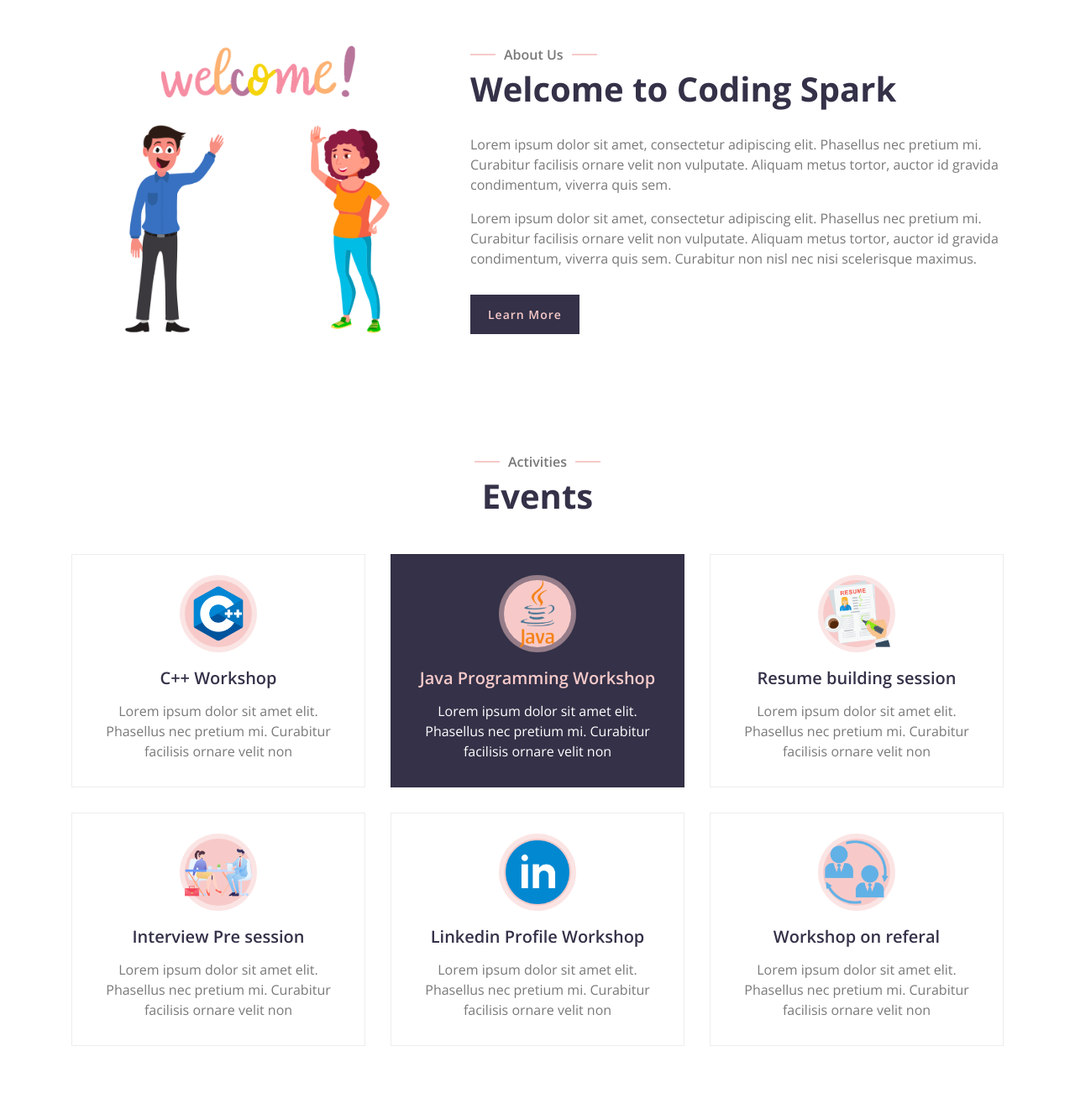
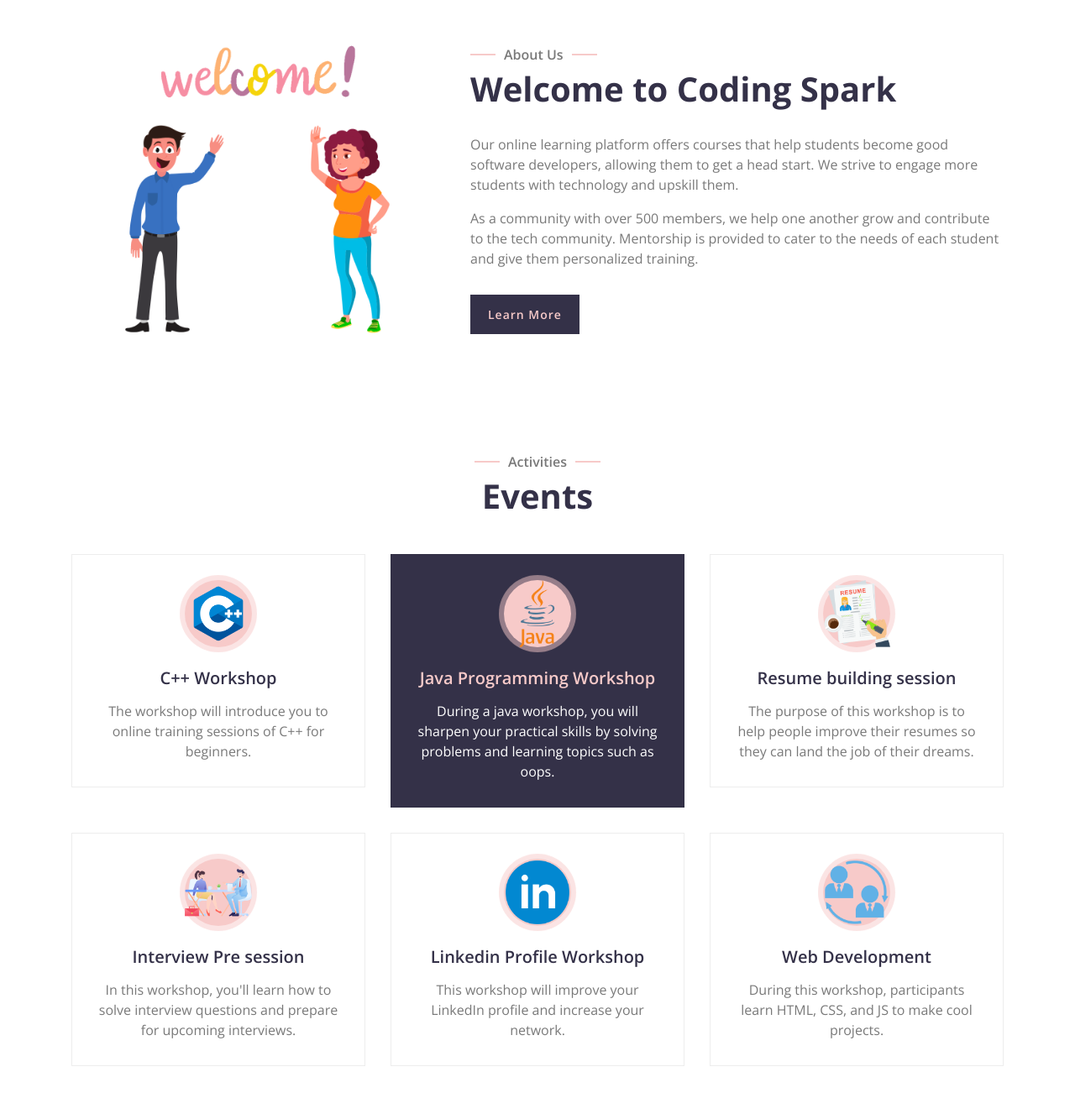
Before and after one commit to itsmesohit/pritam, a plain HTML site: page index.html in a window 1280 px wide. Shown: the part 767-2100 px from the top of the page at 84% size. Drawn offline with nearby package versions, Linux system fonts and the light colour scheme.

Commit message:
content updated

```diff
--- a/index.html
+++ b/index.html
@@ -48,13 +48,13 @@
                         <!-- <a href="class.html" class="nav-item nav-link">Class</a> -->
                         <a href="team.html" class="nav-item nav-link">Team</a>
                         <!-- <a href="portfolio.html" class="nav-item nav-link">Pose</a> -->
-                        <div class="nav-item dropdown">
+                        <!-- <div class="nav-item dropdown">
                             <a href="#" class="nav-link dropdown-toggle" data-toggle="dropdown">Blog</a>
                             <div class="dropdown-menu">
                                 <a href="blog.html" class="dropdown-item">Blog Grid</a>
                                 <a href="single.html" class="dropdown-item">Blog Detail</a>
                             </div>
-                        </div>
+                        </div> -->
                         <a href="contact.html" class="nav-item nav-link">Contact</a>
                     </div>
                 </div>
@@ -71,7 +71,7 @@
                         <div class="hero-text">
                             <h1>"Give a spark to your coding career with us."</h1>
                             <p>
-                                Lorem ipsum dolor sit amet elit. Phasell nec pretum mi. Curabi ornare velit non. Aliqua metus tortor auctor quis sem.
+                                An one-stop learning platform providing online coding courses to make you industry-ready.
                             </p>
                             <div class="hero-btn">
                                 <a class="btn" href="">Contact Us</a>
@@ -106,10 +106,13 @@
                         </div>
                         <div class="about-text">
                             <p>
-                                Lorem ipsum dolor sit amet, consectetur adipiscing elit. Phasellus nec pretium mi. Curabitur facilisis ornare velit non vulputate. Aliquam metus tortor, auctor id gravida condimentum, viverra quis sem.
+                                Our online learning platform offers courses that help students become good software developers, allowing them to get a head start.
+We strive to engage more students with technology and upskill them.
+
                             </p>
                             <p>
-                                Lorem ipsum dolor sit amet, consectetur adipiscing elit. Phasellus nec pretium mi. Curabitur facilisis ornare velit non vulputate. Aliquam metus tortor, auctor id gravida condimentum, viverra quis sem. Curabitur non nisl nec nisi scelerisque maximus.
+                                As a community with over 500 members, we help one another grow and contribute to the tech community.
+Mentorship is provided to cater to the needs of each student and give them personalized training.
                             </p>
                             <a class="btn" href="">Learn More</a>
                         </div>
@@ -136,7 +139,7 @@
                             </div>
                             <h3>C++ Workshop</h3>
                             <p>
-                                Lorem ipsum dolor sit amet elit. Phasellus nec pretium mi. Curabitur facilisis ornare velit non
+                                The workshop will introduce you to online training sessions of C++ for beginners.
                             </p>
                         </div>
                     </div>
@@ -147,7 +150,7 @@
                             </div>
                             <h3>Java Programming Workshop</h3>
                             <p>
-                                Lorem ipsum dolor sit amet elit. Phasellus nec pretium mi. Curabitur facilisis ornare velit non
+                                During a java workshop, you will sharpen your practical skills by solving problems and learning topics such as oops.
                             </p>
                         </div>
                     </div>
@@ -158,7 +161,7 @@
                             </div>
                             <h3>Resume building session</h3>
                             <p>
-                                Lorem ipsum dolor sit amet elit. Phasellus nec pretium mi. Curabitur facilisis ornare velit non
+                                The purpose of this workshop is to help people improve their resumes so they can land the job of their dreams.
                             </p>
                         </div>
                     </div>
@@ -169,7 +172,7 @@
                             </div>
                             <h3>Interview Pre session</h3>
                             <p>
-                                Lorem ipsum dolor sit amet elit. Phasellus nec pretium mi. Curabitur facilisis ornare velit non
+                                In this workshop, you'll learn how to solve interview questions and prepare for upcoming interviews.
                             </p>
                         </div>
                     </div>
@@ -180,7 +183,7 @@
                             </div>
                             <h3>Linkedin Profile Workshop</h3>
                             <p>
-                                Lorem ipsum dolor sit amet elit. Phasellus nec pretium mi. Curabitur facilisis ornare velit non
+                                This workshop will improve your LinkedIn profile and increase your network.
                             </p>
                         </div>
                     </div>
@@ -189,9 +192,9 @@
                             <div class="service-icon">
                                 <img style="width: 80px; height: 80px; z-index: 5;" src="./img/referal.png" alt="c++ Workshop">
                             </div>
-                            <h3>Workshop on referal</h3>
+                            <h3>Web Development</h3>
                             <p>
-                                Lorem ipsum dolor sit amet elit. Phasellus nec pretium mi. Curabitur facilisis ornare velit non
+                                During this workshop, participants learn HTML, CSS, and JS to make cool projects.
                             </p>
                         </div>
                     </div>
@@ -209,8 +212,7 @@
                 </div>
                 <div class="container discount-text">
                     <p>
-                        Lorem ipsum dolor sit amet, consectetur adipiscing elit. Phasellus nec pretium mi. Curabitur facilisis ornare velit non vulputate. Aliquam metus tortor, auctor id gravida condimentum, viverra quis sem. Curabitur non nisl nec nisi scelerisque maximus.
-                    </p>
+                        We offer exclusive offers, giveaways, and more when you sign up for our newsletter. Get up to 30% discount using the referrals and discount coupons provided in the newsletters                    </p>
                     <a class="btn">Join Now</a>
                 </div>
             </div>
```
Also changed, not shown: about.html (+7 -6 lines), blog.html (+2 -2 lines), contact.html (+2 -2 lines), courses.html (+3 -4 lines), portfolio.html (+2 -2 lines), service.html (+9 -15 lines), single.html (+2 -2 lines), team.html (+2 -2 lines), LICENSE.txt (deleted).
